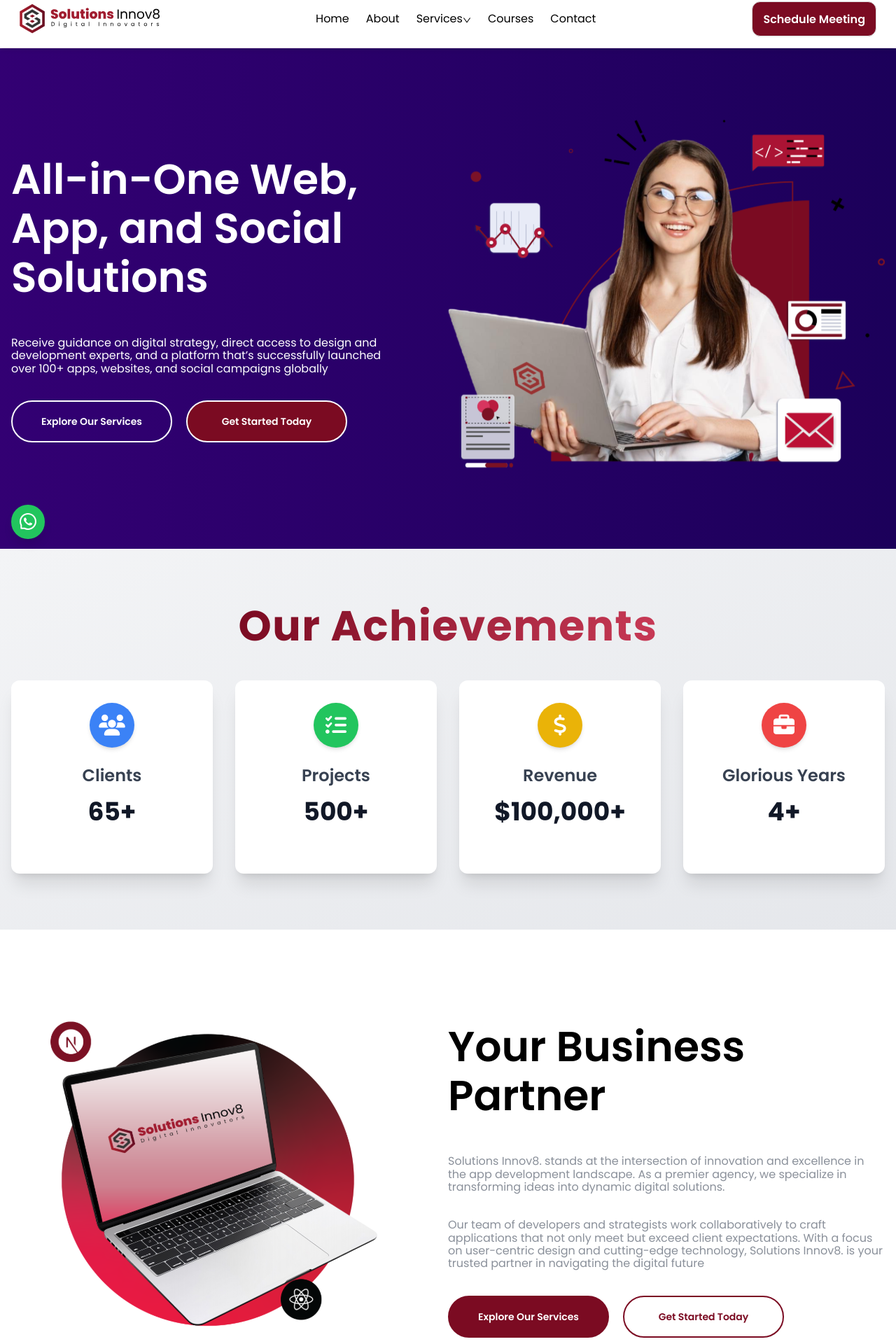
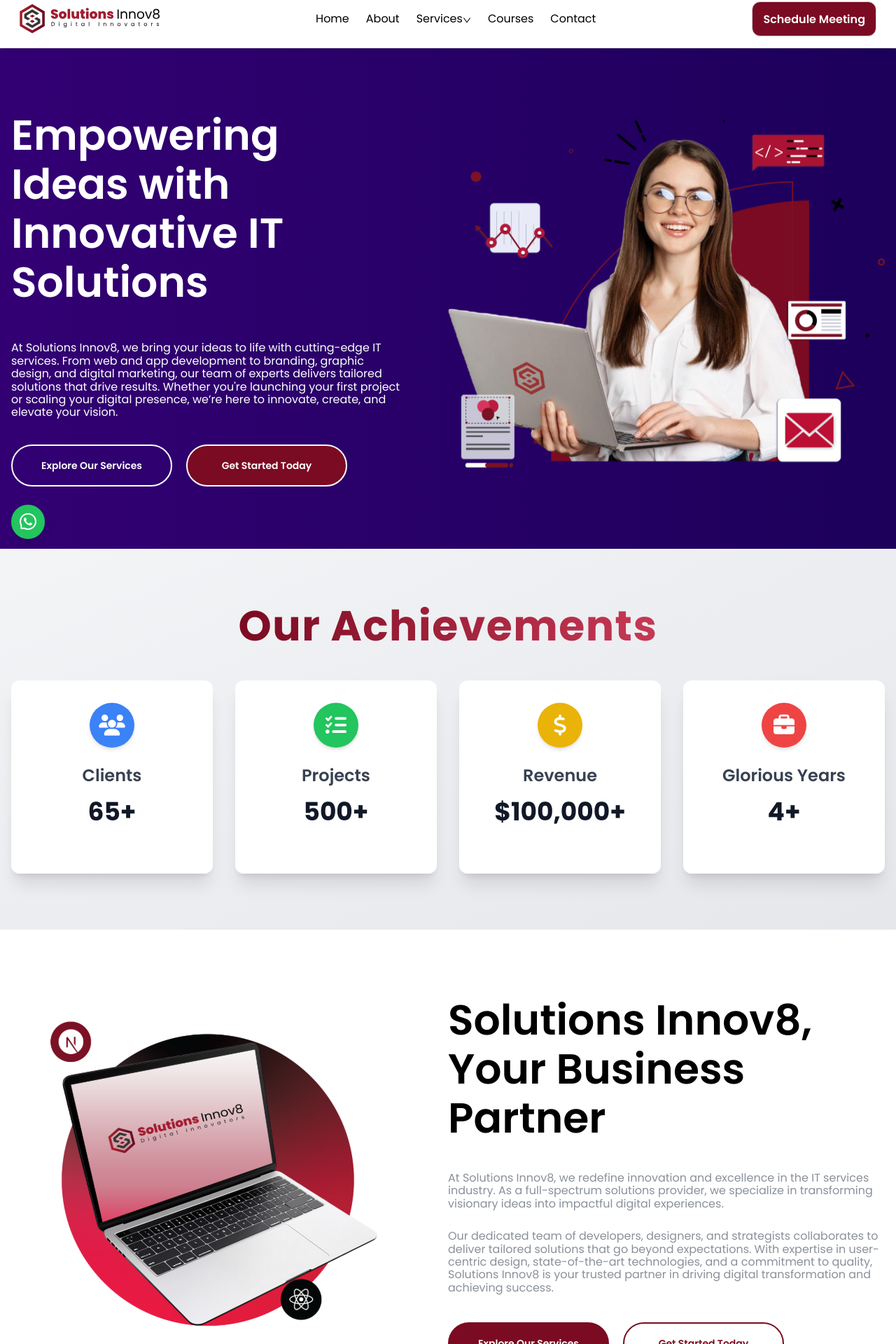
Before and after one commit to zeeshan187/solutionsinnov8, a Next.js app: page / in a window 1280 px wide. Shown: the part 14-1934 px from the top of the page at 70% size. Built offline with nearby package versions, Linux system fonts and the light colour scheme.

Commit message:
seo added in services

```diff
--- a/src/app/components/home/AboutUsSection.jsx
+++ b/src/app/components/home/AboutUsSection.jsx
@@ -15,24 +15,25 @@
             height={300}
             className="w-full lg:w-[45%]"
           />
-          <div className="flex flex-col w-full lg:w-[50%] gap-5 mt-5 lg:mt-0">
+          <div className="flex flex-col w-full lg:w-[50%] gap-3 mt-5 lg:mt-0">
             <h2 className="text-3xl lg:text-6xl lg:!leading-[70px] font-semibold text-center lg:text-start">
-              Your Business Partner
+              Solutions Innov8, Your Business Partner
             </h2>
             <p className="basic_text text-center lg:text-start">
-              Solutions Innov8. stands at the intersection of innovation and
-              excellence in the app development landscape. As a premier agency,
-              we specialize in transforming ideas into dynamic digital
-              solutions.
+              At Solutions Innov8, we redefine innovation and excellence in the
+              IT services industry. As a full-spectrum solutions provider, we
+              specialize in transforming visionary ideas into impactful digital
+              experiences.
             </p>
             <p className="basic_text text-center lg:text-start">
-            Our team of developers and strategists work
-              collaboratively to craft applications that not only meet but
-              exceed client expectations. With a focus on user-centric design
-              and cutting-edge technology, Solutions Innov8. is your trusted partner
-              in navigating the digital future
+              Our dedicated team of developers, designers, and strategists
+              collaborates to deliver tailored solutions that go beyond
+              expectations. With expertise in user-centric design,
+              state-of-the-art technologies, and a commitment to quality,
+              Solutions Innov8 is your trusted partner in driving digital
+              transformation and achieving success.
             </p>
-            <div className="flex flex-col sm:flex-row items-center gap-5 justify-center lg:justify-start">
+            <div className="flex flex-col sm:flex-row items-center gap-5 mt-3 justify-center lg:justify-start">
               <Button className="min-w-[230px] h-[60px] rounded-full border-2 border-[#7B0B22] text-white font-semibold bg_red_color">
                 Explore Our Services
               </Button>
--- a/src/app/components/home/HeroSection.jsx
+++ b/src/app/components/home/HeroSection.jsx
@@ -41,15 +41,13 @@
               variants={itemVariant}
               className="text-3xl lg:text-6xl lg:!leading-[70px] font-semibold text-center lg:text-start text-white"
             >
-              All-in-One Web, App, and Social Solutions
+              Empowering Ideas with Innovative IT Solutions
             </motion.h2>
             <motion.p
               variants={itemVariant}
               className=" text-center lg:text-start text-white"
             >
-              Receive guidance on digital strategy, direct access to design and
-              development experts, and a platform that’s successfully launched
-              over 100+ apps, websites, and social campaigns globally
+             At Solutions Innov8, we bring your ideas to life with cutting-edge IT services. From web and app development to branding, graphic design, and digital marketing, our team of experts delivers tailored solutions that drive results. Whether you're launching your first project or scaling your digital presence, we’re here to innovate, create, and elevate your vision.
             </motion.p>
             <motion.div
               variants={itemVariant}
--- a/src/app/components/home/Testimonials.jsx
+++ b/src/app/components/home/Testimonials.jsx
@@ -85,7 +85,7 @@
           <h3 className="text-xl red_color font-bold">TESTIMONIALS</h3>
           <h2 className="text-4xl font-bold">Look What Our Customers Say!</h2>
           <p className="text-lg text-gray-700">
-            Our clients trust us to deliver exceptional results. Hear what they have to say about our services.
+          Discover why our clients trust Solutions Innov8 for exceptional results and impactful solutions. Hear their stories and experiences working with us.
           </p>
           <div className="flex space-x-4">
             <button
```
